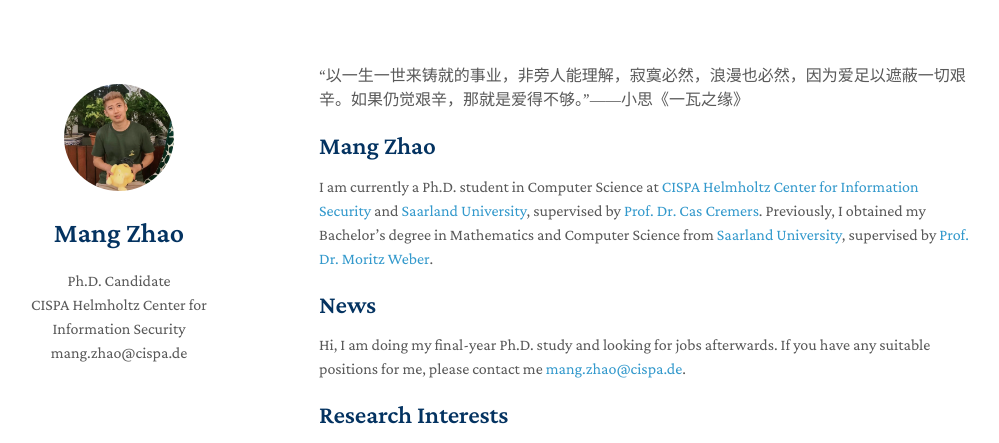
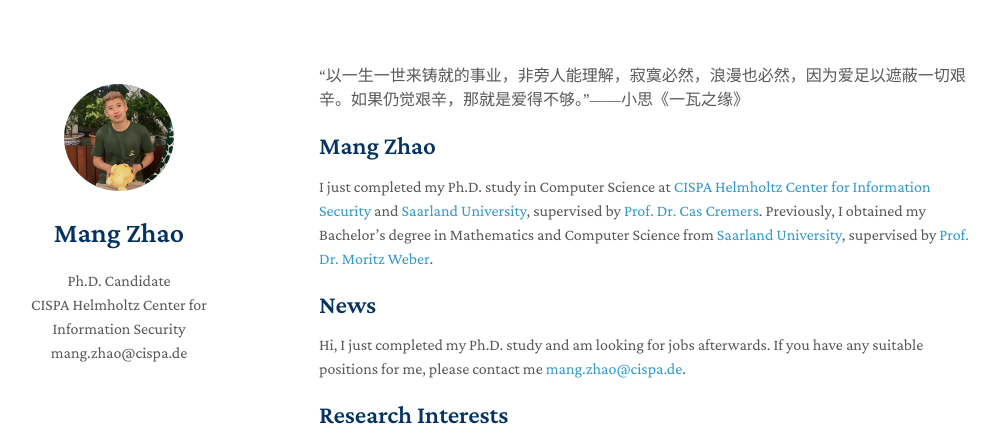
Before and after one commit to 422256579/myHomepage, a Jekyll site: the page built from index.md, in a window 1280 px wide and 900 px high. Shown: the top 443 px of the window, without its empty margins (151-1150 px from the left). Built offline with Jekyll 4.4.1, drawn with Linux system fonts in a browser that asks for light colours; nearby versions of some CDN libraries; a style sheet for code colours, icons or effects is not loaded.

Commit message:
updated PhD completion

```diff
--- a/index.md
+++ b/index.md
@@ -6,10 +6,11 @@ layout: homepage
 
 ## Mang Zhao
 
-I am currently a Ph.D. student in Computer Science at [CISPA Helmholtz Center for Information Security](https://cispa.de/en) and [Saarland University](https://www.uni-saarland.de/start.html), supervised by [Prof. Dr. Cas Cremers](https://people.cispa.io/cas.cremers/). Previously, I obtained my Bachelor's degree in Mathematics and Computer Science from [Saarland University](https://www.uni-saarland.de/start.html), supervised by [Prof. Dr. Moritz Weber](https://www.uni-saarland.de/lehrstuhl/weber-moritz.html).
+I just completed my Ph.D. study in Computer Science at [CISPA Helmholtz Center for Information Security](https://cispa.de/en) and [Saarland University](https://www.uni-saarland.de/start.html), supervised by [Prof. Dr. Cas Cremers](https://people.cispa.io/cas.cremers/). Previously, I obtained my Bachelor's degree in Mathematics and Computer Science from [Saarland University](https://www.uni-saarland.de/start.html), supervised by [Prof. Dr. Moritz Weber](https://www.uni-saarland.de/lehrstuhl/weber-moritz.html).
+
 
 ## News
-Hi, I am doing my final-year Ph.D. study and looking for jobs afterwards.
+Hi, I just completed my Ph.D. study and am looking for jobs afterwards.
 If you have any suitable positions for me, please contact me [mang.zhao@cispa.de](mang.zhao@cispa.de).
 
 ## Research Interests
```
